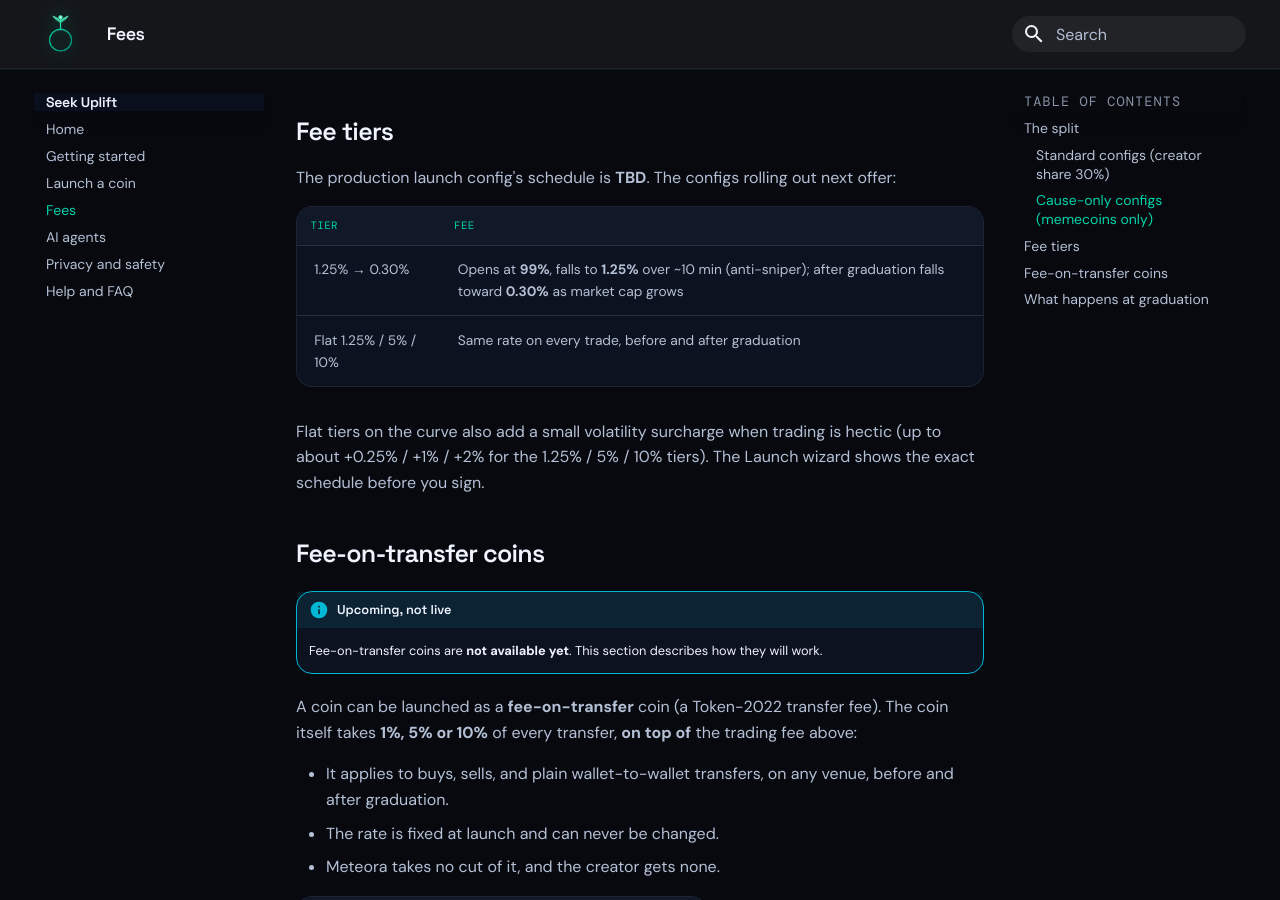
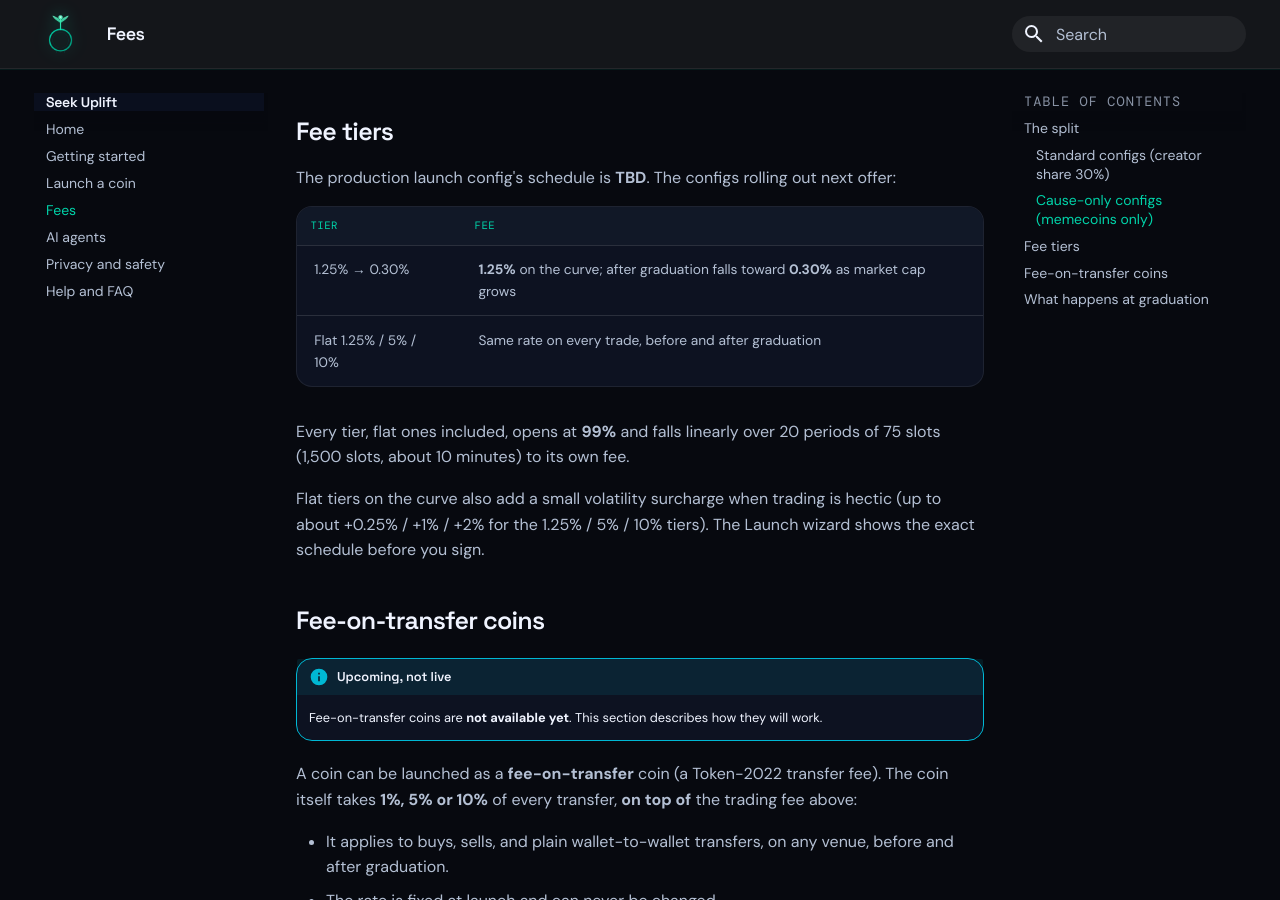
Before and after one commit to seekuplift/help-center-wiki, an MkDocs documentation site: the page built from docs/fees.md, in a window 1280 px wide and 900 px high, scrolled down 1280 px. Built offline with MkDocs 1.6.1 and Material for MkDocs 9.7.7, drawn with Linux system fonts in a browser that asks for light colours; some web fonts are replaced; comment, search, counter and statistics services are not loaded.

Commit message:
docs(wiki): every fee tier opens at 99%, flat tiers included
Co-Authored-By: Claude Opus 5.5 <noreply@anthropic.com>
Claude-Session: https://claude.ai/code/session_01UijNpZazneJKU4vuWXtE3j

```diff
--- a/docs/fees.md
+++ b/docs/fees.md
@@ -45,8 +45,11 @@ out next offer:
 
 | Tier | Fee |
 |---|---|
-| 1.25% → 0.30% | Opens at **99%**, falls to **1.25%** over ~10 min (anti-sniper); after graduation falls toward **0.30%** as market cap grows |
+| 1.25% → 0.30% | **1.25%** on the curve; after graduation falls toward **0.30%** as market cap grows |
 | Flat 1.25% / 5% / 10% | Same rate on every trade, before and after graduation |
+
+Every tier, flat ones included, opens at **99%** and falls linearly over
+20 periods of 75 slots (1,500 slots, about 10 minutes) to its own fee.
 
 Flat tiers on the curve also add a small volatility surcharge when
 trading is hectic (up to about +0.25% / +1% / +2% for the 1.25% / 5% /
```
Also changed, not shown: docs/getting-started.md (+1 -1 lines).
